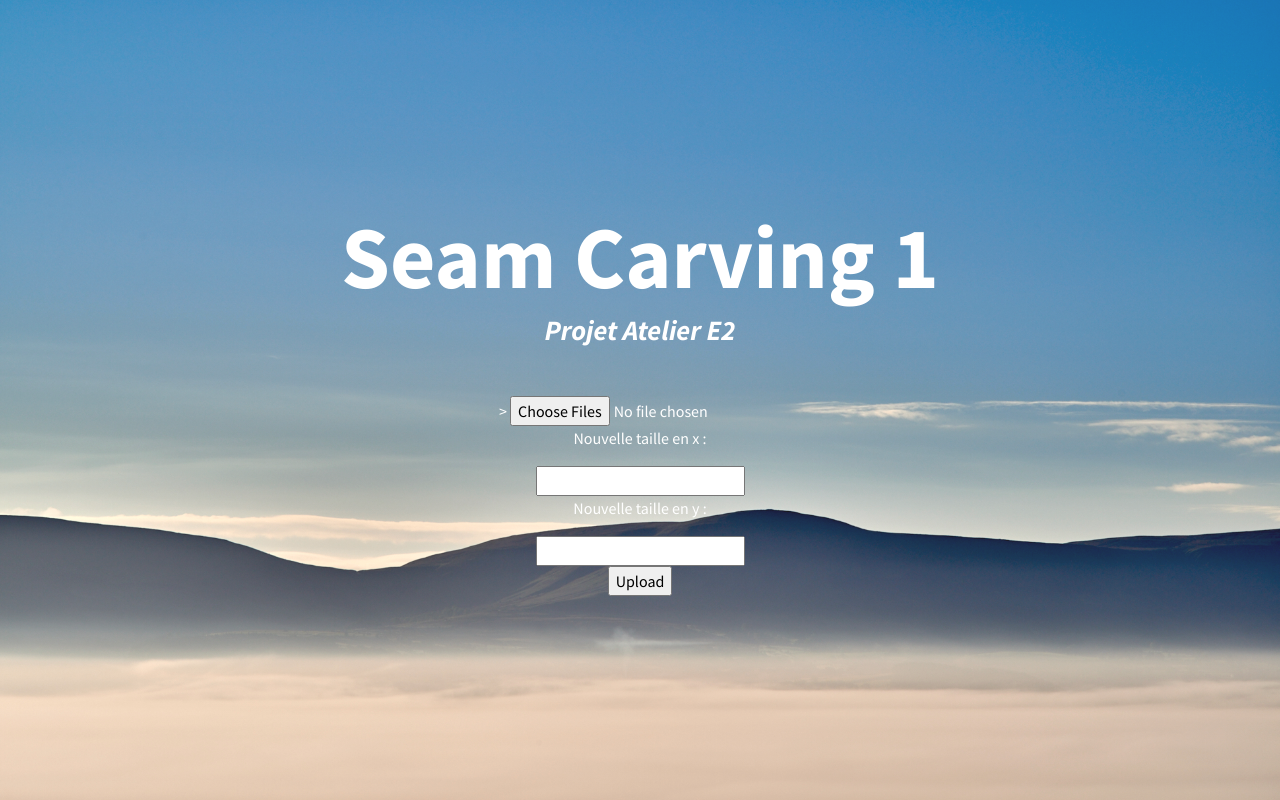
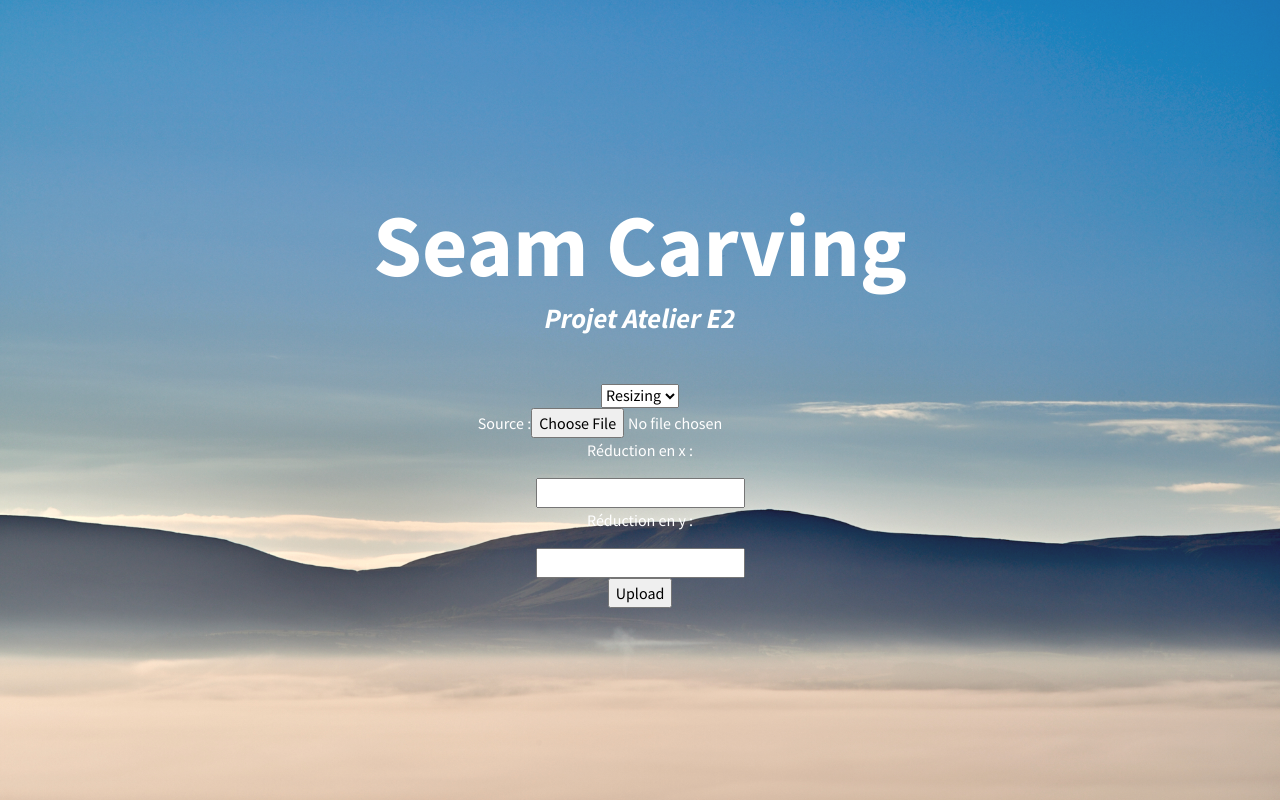
Before and after one commit to kevintellier/seam_carving_web_interface, a Flask app: page / in a window 1280 px wide. Run offline with Flask 2, Linux system fonts and the light colour scheme; some libraries are stand-ins or nearby versions.

Commit message:
Improved web interface

```diff
--- a/fichier.txt
+++ b/fichier.txt
@@ -1 +1 @@
-1080.png traite
+castle_orig.jpg traite
--- a/templates/index.html
+++ b/templates/index.html
@@ -27,14 +27,25 @@
     <!-- Header -->
     <header class="masthead d-flex" style="color: white;">
       <div class="container text-center my-auto">
-        <h1 class="mb-1">Seam Carving 1</h1>
+        <h1 class="mb-1">Seam Carving</h1>
         <h3 class="mb-5">
           <em>Projet Atelier E2</em>
         </h3>
-        <form action="" method=post enctype = multipart/form-data>>
-          <input type=file name=file accept=".jpg, .jpeg, .png" multiple><br>
-          <p>Nouvelle taille en x : </p><input type="text" name="x_red"><br>
-          <p>Nouvelle taille en y : </p><input type="text" name="y_red"><br>
+        <form name="form1" action="" method=post enctype = multipart/form-data>
+
+          <select name="operation" onchange="var upload_mask=document.getElementById('upload_mask');upload2_div=document.getElementById('upload2_div');if(this.selectedIndex == 1){ upload2_div.style.display = 'inline';upload_mask.setAttribute('required','')}else{upload2_div.style.display = 'none';upload_mask.removeAttribute('required','')}">
+            <option selected="selected" value="resize">Resizing</option>
+            <option value="mask">Masque</option>
+          </select><br>
+
+          <p style="display: inline">Source :</p><input type=file name=file accept=".jpg, .jpeg, .png" required><br>
+
+          <div id="upload2_div" style="display: none">
+            <p style="display: inline">Masque :</p> <input type=file name=file2 id="upload_mask" accept=".jpg, .jpeg, .png"><br>
+          </div>
+
+          <p>Réduction en x : </p><input type="number" name="x_red" required><br>
+          <p>Réduction en y : </p><input type="number" name="y_red" required><br>
           <input type=submit value=Upload>
         </form>
       </div>
--- a/test.py
+++ b/test.py
@@ -15,12 +15,28 @@ def upload_file():
 		file = request.files['file']
 		new_x = request.form['x_red']
 		new_y = request.form['y_red']
-		print(file)
-		filename = secure_filename(file.filename)
-		file.save(os.path.join(app.config['UPLOAD_FOLDER'], filename))
-		os.system("python script.py "+filename +" "+new_x +" "+ new_y)
-		filepath = (os.path.join('static/uploads', filename))
-		return render_template('upload_complete.html', file="/static/img/result.png", xred=new_x, yred =new_y)
+		option = request.form['operation']
+
+		if(option == 'mask'):
+			#Cas mask
+			option = "Masque"
+			filename = secure_filename(file.filename)
+			file.save(os.path.join(app.config['UPLOAD_FOLDER'], filename))
+			filepath = (os.path.join('static/uploads', filename))
+			file2 = request.files['file2']
+			filename2 = secure_filename(file2.filename)
+			file2.save(os.path.join(app.config['UPLOAD_FOLDER'], filename2))
+			filepath2 = (os.path.join('static/uploads', filename2))
+			#os.system("python script.py "+filename +" "+new_x +" "+ new_y)
+			return render_template('upload_complete.html', file=filename, xred=new_x, yred =new_y, operation= option, file2=filename2)
+		else:
+			#Cas resize
+			option = "Resize"
+			filename = secure_filename(file.filename)
+			file.save(os.path.join(app.config['UPLOAD_FOLDER'], filename))
+			filepath = (os.path.join('static/uploads', filename))
+			#os.system("python script.py "+filename +" "+new_x +" "+ new_y)
+			return render_template('upload_complete.html', file=filename, xred=new_x, yred =new_y, operation= option, file2="")
 	return render_template('error.html')
 
 @app.route("/")
```
Also changed, not shown: templates/upload_complete.html (+5 -4 lines), result.png (deleted), static/uploads/1080.png (deleted), static/uploads/1440.png (deleted), static/uploads/31393104_1653582908051015_2359295715458416640_n.jpg (deleted), static/uploads/31820582_1622188881169457_5934079300377509888_n.png (deleted), static/uploads/31948643_1661849153891057_8734504587047731200_n.jpg (deleted), static/uploads/50.jpg (deleted), static/uploads/castle_orig.jpg (added), static/uploads/castle_orig_res.jpg (added), static/uploads/original.png (added), static/uploads/original_res_res.jpg (added), 1 other file.
